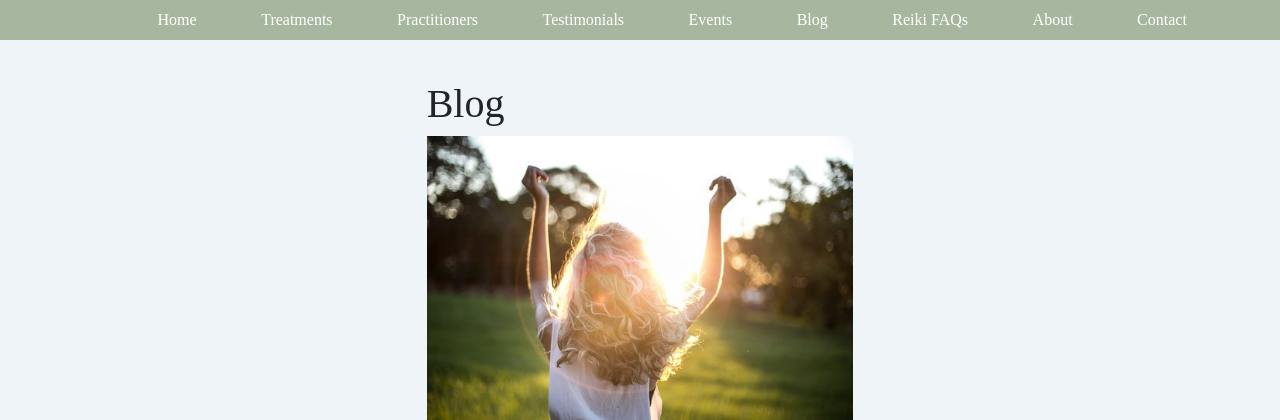
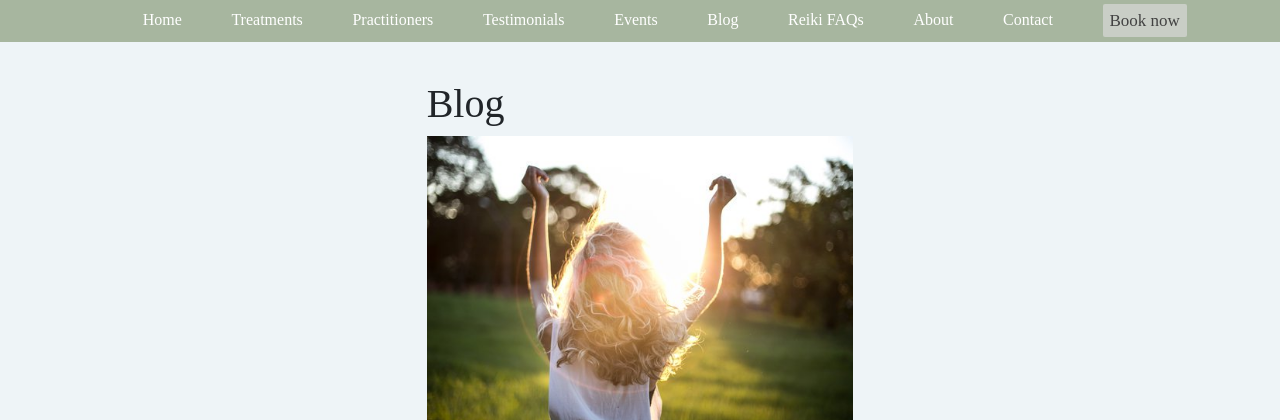
Before and after one commit to codesydney/solreiki, a Flask app: page /blog in a window 1280 px wide. Shown: the top 420 px of the page. Run offline with Flask 2, Linux system fonts and the light colour scheme; some libraries are stand-ins or nearby versions.

Commit message:
MISC-21-Include-Book-Now-button

```diff
--- a/templates/includes/_header.html
+++ b/templates/includes/_header.html
@@ -13,6 +13,7 @@
                     <li class="nav-item px-2"><a href="{{ url_for('faqs') }}">Reiki FAQs</a></li>
                     <li class="nav-item px-2"><a href="{{ url_for('about') }}">About</a></li>
                     <li class="nav-item px-2"><a href="{{ url_for('contact') }}">Contact</a></li>
+                    <li class="nav-item px-2"><a href="{{ url_for('treatments') }}"><span style="font-size: 17px !important; color: #424242; background-color: #c9cec6; padding: 7px; border-radius: 2px;">Book now</span></a></li>
                 </ul>
             </div>
         </div>
```
Also changed, not shown: static/css/navbar.css (line endings or trailing spaces).
